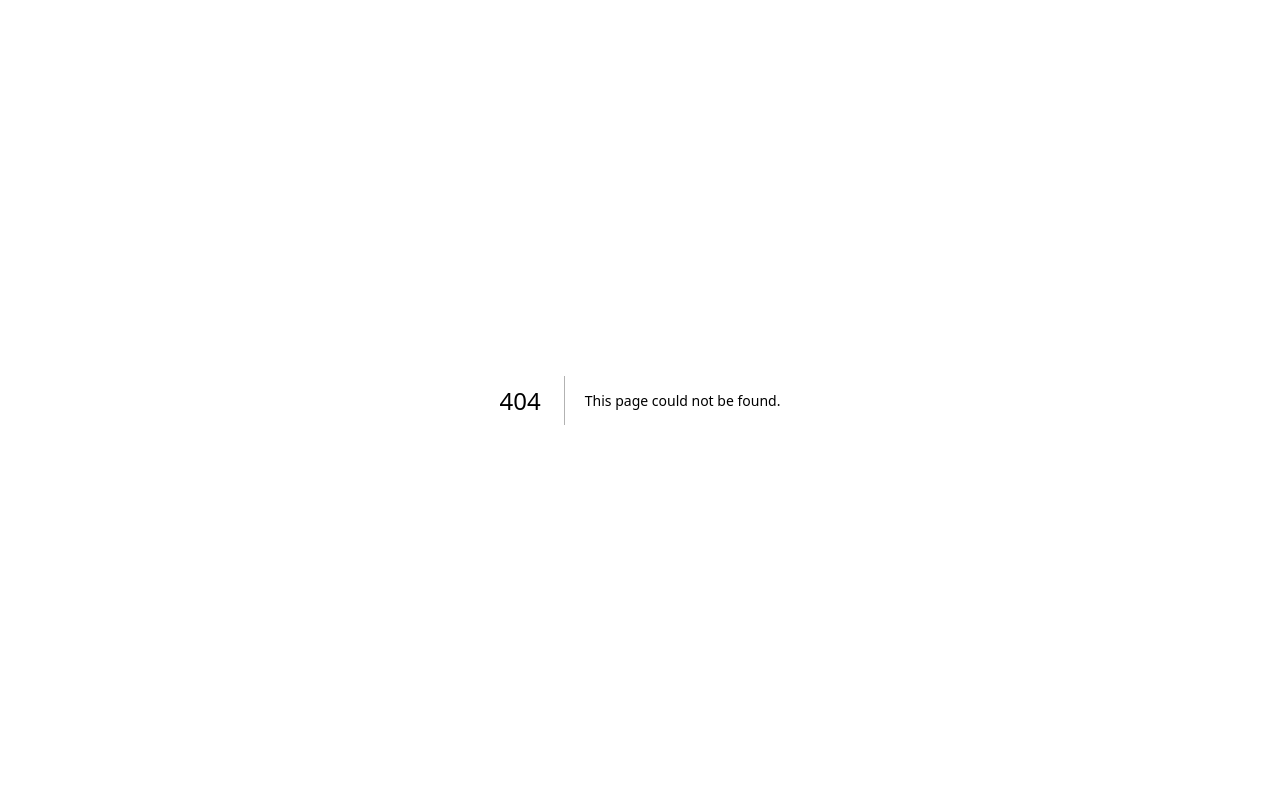
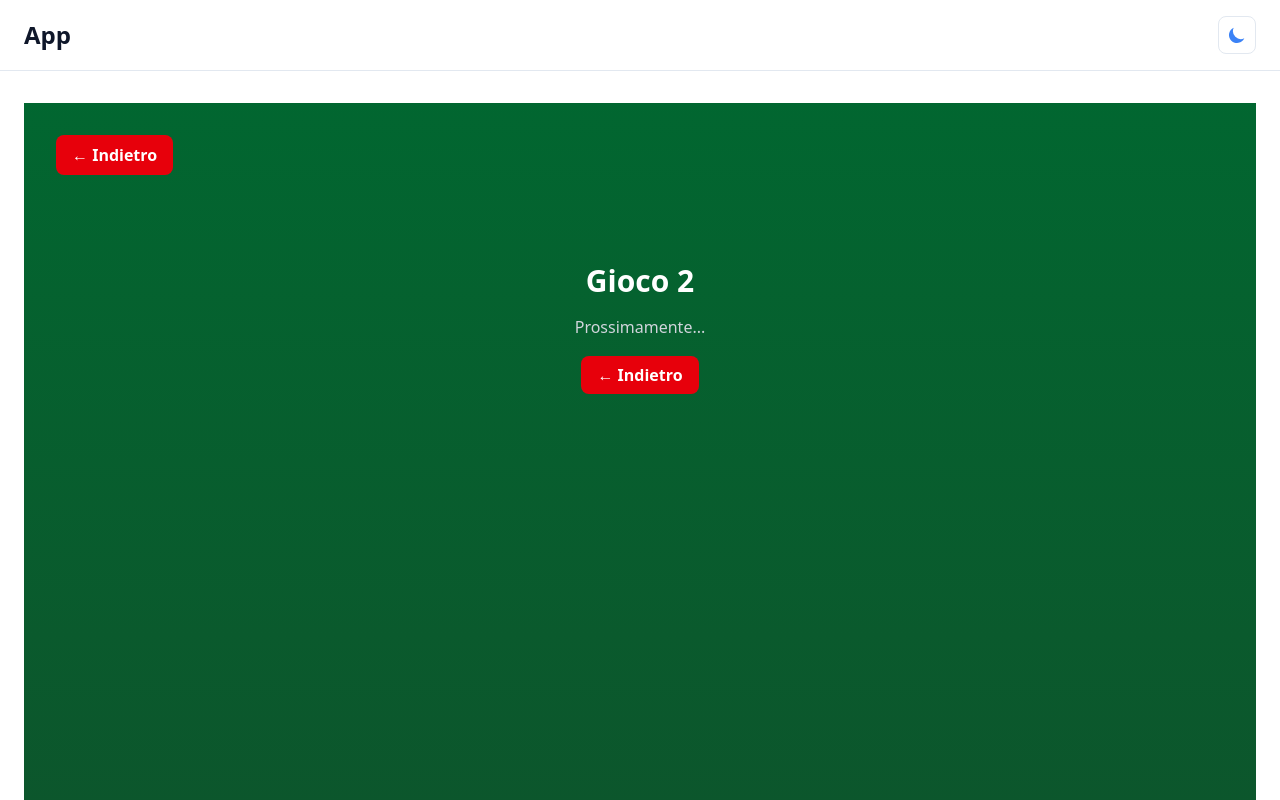
Before and after one commit to Micheledinocera/next-test, a Next.js app: page /app/giochi/gioco2 in a window 1280 px wide. Before the commit this address had no page. Shown: the top 800 px of the page. Built offline with nearby package versions, Linux system fonts and the light colour scheme.

Commit message:
new routing

```diff
--- a/app/app/components/GameCard.tsx
+++ b/app/app/components/GameCard.tsx
@@ -1,19 +1,19 @@
 'use client';
+
+import { ReactNode } from 'react';
 
 interface GameCardProps {
   title: string;
   description: string;
-  onClick: () => void;
+  children: ReactNode;
 }
 
-export function GameCard({ title, description, onClick }: GameCardProps) {
+export function GameCard({ title, description, children }: GameCardProps) {
   return (
-    <button
-      onClick={onClick}
-      className="bg-gradient-to-br from-blue-600 to-blue-800 hover:from-blue-700 hover:to-blue-900 rounded-lg p-6 text-white transition-all hover:scale-105 shadow-lg"
-    >
+    <div className="bg-gradient-to-br from-blue-600 to-blue-800 hover:from-blue-700 hover:to-blue-900 rounded-lg p-6 text-white transition-all hover:scale-105 shadow-lg">
       <h3 className="text-2xl font-bold mb-2">{title}</h3>
       <p className="text-blue-200">{description}</p>
-    </button>
+      {children}
+    </div>
   );
 }
--- a/app/app/giochi/GiochiContainer.tsx
+++ /dev/null
@@ -1,17 +0,0 @@
-'use client';
-
-import { Gioco1 } from './Gioco1';
-import { Gioco2 } from './Gioco2';
-
-interface GiochiContainerProps {
-  gioco: 'gioco1' | 'gioco2';
-}
-
-export function GiochiContainer({ gioco }: GiochiContainerProps) {
-  return (
-    <div>
-      {gioco === 'gioco1' && <Gioco1 />}
-      {gioco === 'gioco2' && <Gioco2 />}
-    </div>
-  );
-}
--- a/app/app/giochi/Gioco2.tsx
+++ /dev/null
@@ -1,10 +0,0 @@
-'use client';
-
-export function Gioco2() {
-  return (
-    <div className="text-white text-center py-16">
-      <h2 className="text-3xl font-bold mb-4">Gioco 2</h2>
-      <p className="text-gray-300">Prossimamente...</p>
-    </div>
-  );
-}
--- /dev/null
+++ b/app/app/giochi/gioco2/page.tsx
@@ -0,0 +1,18 @@
+'use client';
+
+import Link from 'next/link';
+
+export default function Gioco2Page() {
+  return (
+    <div className="text-center py-16">
+      <h2 className="text-3xl font-bold text-white mb-4">Gioco 2</h2>
+      <p className="text-gray-300 mb-6">Prossimamente...</p>
+      <Link
+        href="/app"
+        className="px-4 py-2 bg-red-600 hover:bg-red-700 text-white font-bold rounded-lg transition-colors"
+      >
+        ← Indietro
+      </Link>
+    </div>
+  );
+}
--- /dev/null
+++ b/app/app/giochi/layout.tsx
@@ -0,0 +1,23 @@
+'use client';
+
+import Link from 'next/link';
+
+export default function GiochiLayout({
+  children,
+}: {
+  children: React.ReactNode;
+}) {
+  return (
+    <div className="min-h-screen bg-gradient-to-b from-green-800 to-green-900 p-8">
+      <Link
+        href="/app"
+        className="mb-6 inline-block px-4 py-2 bg-red-600 hover:bg-red-700 text-white font-bold rounded-lg transition-colors"
+      >
+        ← Indietro
+      </Link>
+      <div className="max-w-2xl mx-auto">
+        {children}
+      </div>
+    </div>
+  );
+}
--- a/app/app/page.tsx
+++ b/app/app/page.tsx
@@ -1,30 +1,9 @@
 'use client';
 
-import { useState } from 'react';
+import Link from 'next/link';
 import { GameCard } from './components/GameCard';
-import { GiochiContainer } from './giochi/GiochiContainer';
-
-type Gioco = 'menu' | 'gioco1' | 'gioco2';
 
 export default function AppPage() {
-  const [giocoAttivo, setGiocoAttivo] = useState<Gioco>('menu');
-
-  if (giocoAttivo !== 'menu') {
-    return (
-      <div className="min-h-screen bg-gradient-to-b from-green-800 to-green-900 p-8">
-        <button
-          onClick={() => setGiocoAttivo('menu')}
-          className="mb-6 px-4 py-2 bg-red-600 hover:bg-red-700 text-white font-bold rounded-lg transition-colors"
-        >
-          ← Indietro
-        </button>
-        <div className="max-w-2xl mx-auto">
-          <GiochiContainer gioco={giocoAttivo as 'gioco1' | 'gioco2'} />
-        </div>
-      </div>
-    );
-  }
-
   return (
     <div className="min-h-screen bg-gradient-to-b from-blue-800 to-blue-900 p-8">
       <div className="max-w-4xl mx-auto">
@@ -34,16 +13,22 @@ export default function AppPage() {
         </div>
 
         <div className="grid grid-cols-1 md:grid-cols-2 gap-6">
+          <Link href="app/giochi/gioco1" className="block">
             <GameCard
               title="Gioco 1"
               description="Scopri le carte e crea il tuo mazzo"
-            onClick={() => setGiocoAttivo('gioco1')}
-          />
+            >
+              <div className="mt-4 text-sm opacity-75">Clicca per giocare →</div>
+            </GameCard>
+          </Link>
+          <Link href="app/giochi/gioco2" className="block">
             <GameCard
               title="Gioco 2"
               description="Prossimamente..."
-            onClick={() => setGiocoAttivo('gioco2')}
-          />
+            >
+              <div className="mt-4 text-sm opacity-75">Non disponibile</div>
+            </GameCard>
+          </Link>
         </div>
       </div>
     </div>
```
Also changed, not shown: app/app/giochi/gioco1/page.tsx (renamed from app/app/giochi/Gioco1.tsx, +4 -4 lines). Lines whose indentation alone changed are shown as unchanged.
